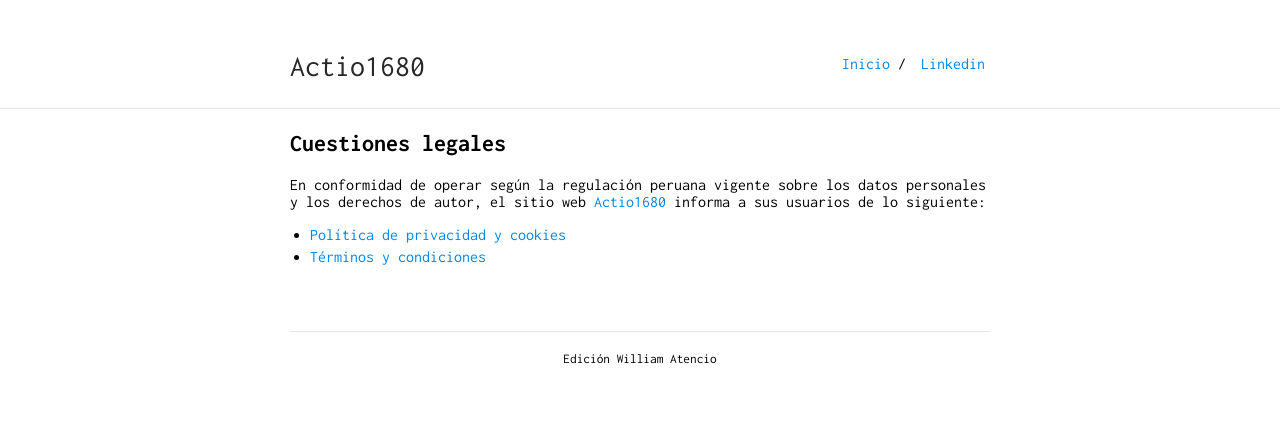
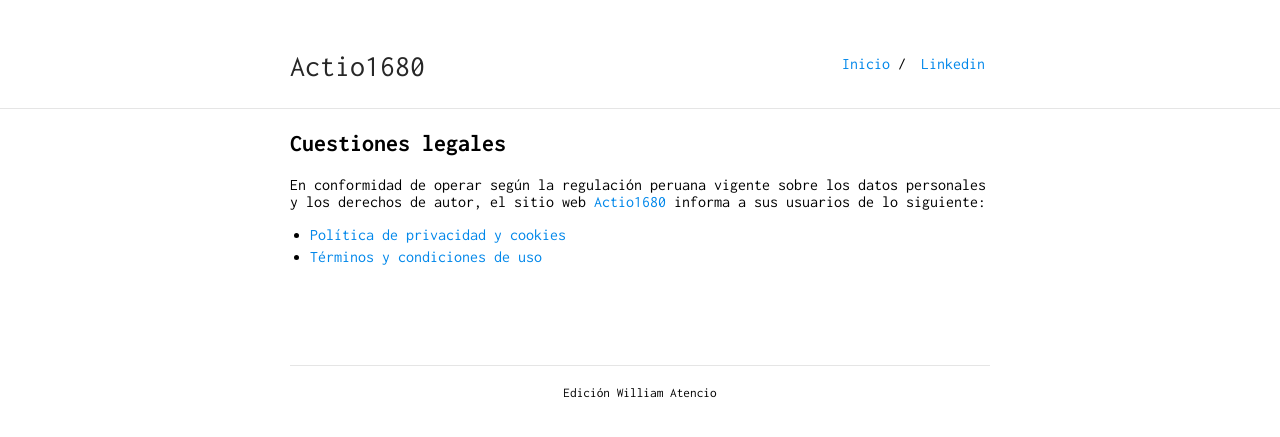
Before and after one commit to actio1680/actio1680.github.io, a Jekyll site: the page built from administracion/legal.md, in a window 1280 px wide. Shown: the top 437 px of the page. Built offline with Jekyll 4.4.1, drawn with Linux system fonts in a browser that asks for light colours; our own code applies the rules of GitHub Pages for plain Markdown files.

Commit message:
Update legal.md

```diff
--- a/administracion/legal.md
+++ b/administracion/legal.md
@@ -5,7 +5,9 @@ layout: default
 ## Cuestiones legales
 En conformidad de operar según la regulación peruana vigente sobre los datos personales y los derechos de autor, el sitio web [Actio1680](actio1680.github.io) informa a sus usuarios de lo siguiente:
 - [Política de privacidad y cookies](politica-privacidad-cookies.md)
-- [Términos y condiciones](terminos-condiciones.md)
+- [Términos y condiciones de uso](terminos-condiciones.md)
 
 <br>
 <br>
+<br>
+<br>
```
